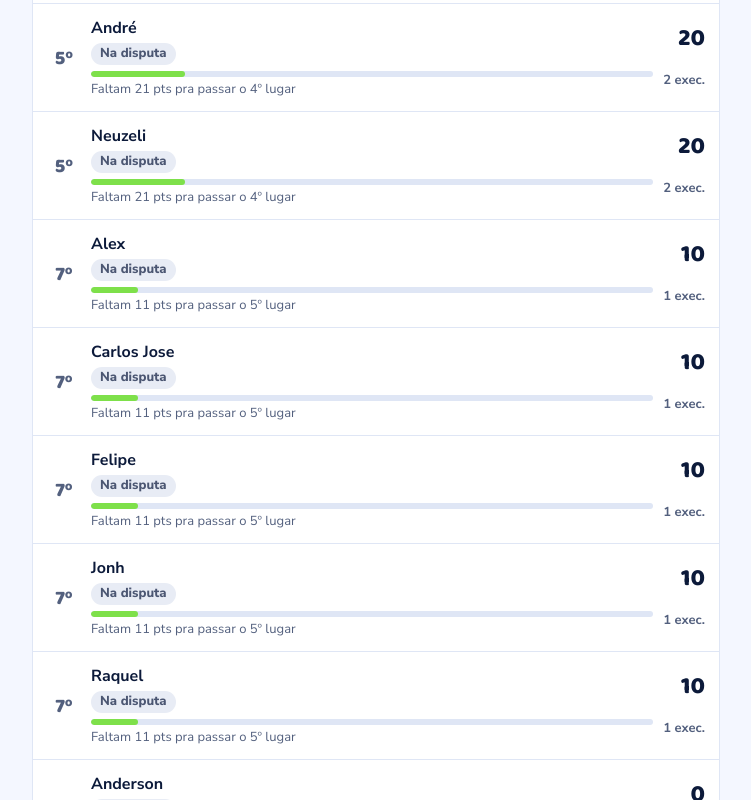
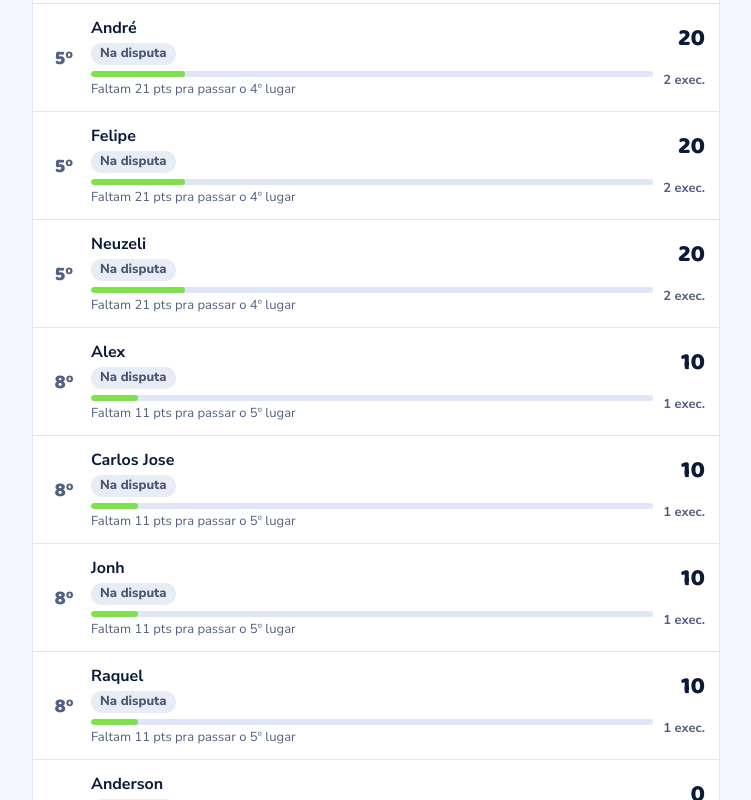
Before and after one commit to Agenciamult/catalogo-uau, a plain HTML site: page campanha/index.html in a window 1280 px wide. Shown: the part 1140-1940 px from the top of the page, without its empty margins (264-1015 px from the left). Drawn offline with Linux system fonts and the light colour scheme.

Commit message:
Atualiza ranking: Felipe +1 cross

```diff
--- a/campanha/index.html
+++ b/campanha/index.html
@@ -171,7 +171,8 @@ const EXEC = [
 ["25/11","ACCIOLY","VILA ISABEL","CROSS",10,"Aprovada"],
 ["25/11","JONH","SANTA CRUZ","CROSS",10,"Aprovada"],
 ["25/11","VANIA","RIO DO A","CROSS",10,"Aprovada"],
-["25/11","VANIA","RIO DO A","CROSS",10,"Aprovada"]
+["25/11","VANIA","RIO DO A","CROSS",10,"Aprovada"],
+["25/11","FELIPE","TANQUE","CROSS",10,"Aprovada"]
 ];
 // Participantes ainda sem pontos (aparecem com 0)
 const OTHERS = ["ANDERSON","ANDRÉ","CARLOS JOSE","FELIPE","JORGE","NEUZELI","ALEX","VANIA"];
```
